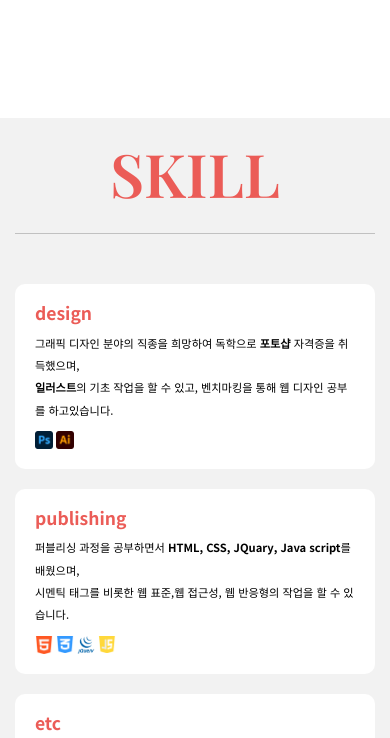
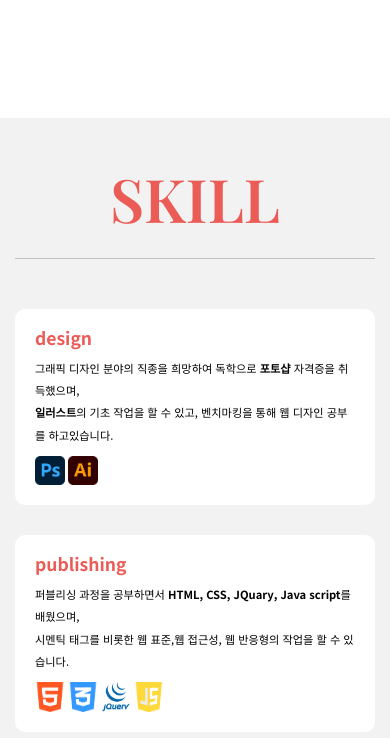
Before and after one commit to jwdy02/portfolio, a plain HTML site: page index.html in a window 390 px wide. Shown: the part 1570-2308 px from the top of the page. Drawn offline with nearby package versions, Linux system fonts and the light colour scheme; a web font is replaced by a local one.

Commit message:
Add files via upload

```diff
--- a/css/responsive.css
+++ b/css/responsive.css
@@ -90,14 +90,14 @@
 /*  스킬  */
   section#skill{
   padding: 50px 15px;
-  min-height: initial;
+  min-height: 900px;
   }
   section#skill .wrap{
     width: calc(100vw - 30px);
     display: flex;
     flex-direction: column;
 
-    height: calc(100vh - 50px);
+    height: 100%;
   }
   section#skill .wrap h2{
     font-size: 60px;
@@ -110,7 +110,7 @@
   }
   section#skill .wrap .left{
   width: calc(100vw - 30px);
-  height: 100vh;
+  margin: 50px 0 0;
   }
   section#skill .wrap .left::before{
     display: none;
@@ -118,7 +118,6 @@
   section#skill .wrap .left ul{
 
   padding: 0;
-  gap: 20px;
   }
   section#skill .wrap .left ul li{
   width: calc(100vw - 30px);
@@ -133,8 +132,6 @@
   }
   section#skill .wrap .left ul li img{
 
-  /*! display: none; */
-  width: 18px;
   }
 /*  포트폴리오  */
   section#portfolio{
```
